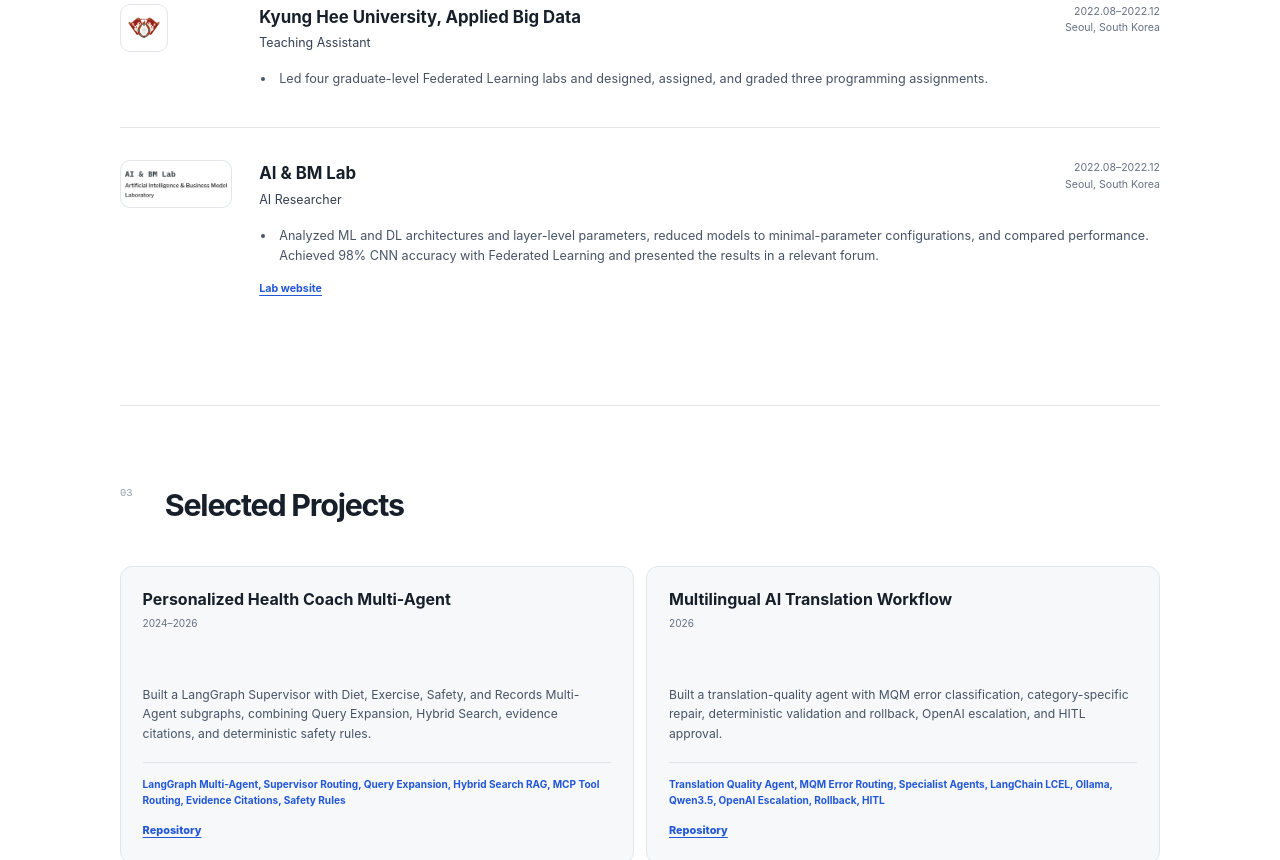
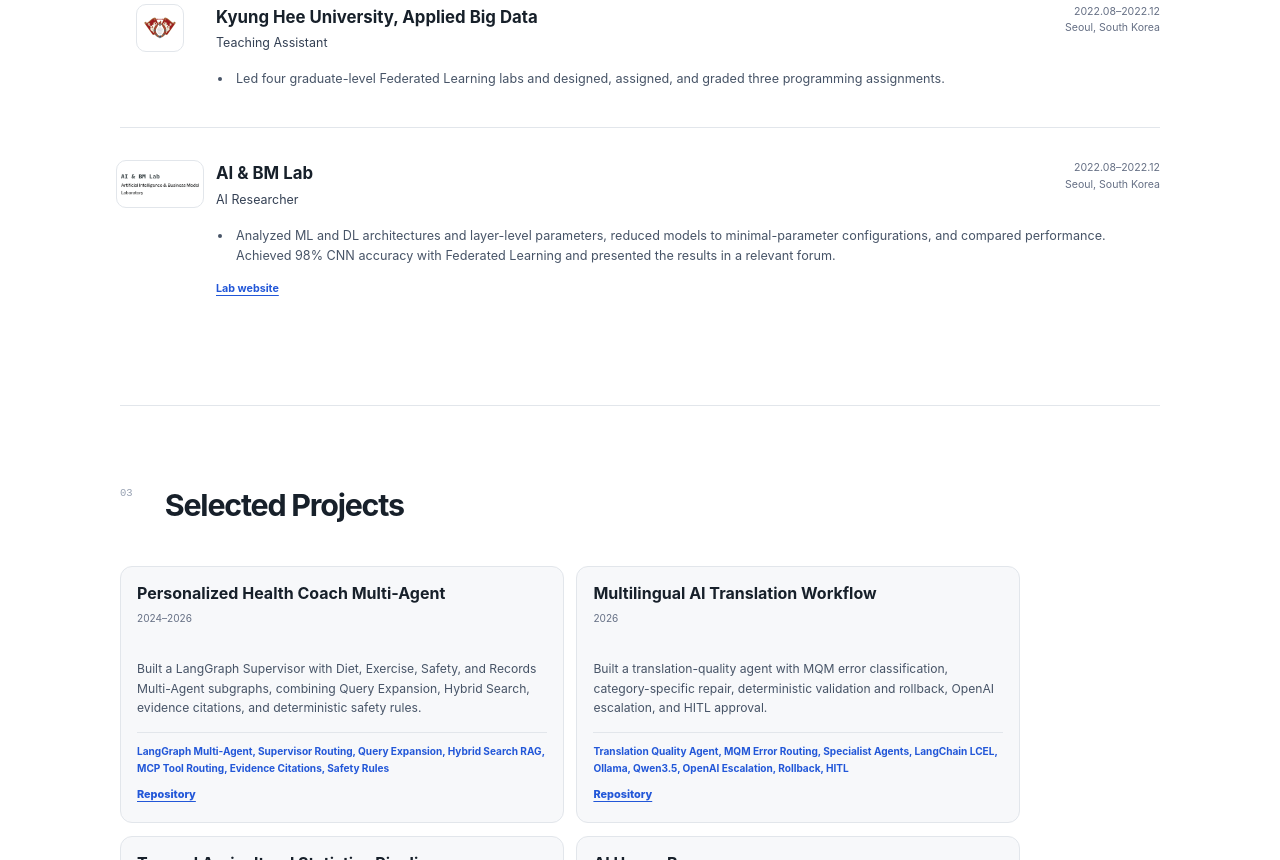
Before and after one commit to sihunwang-skala/sihunwang-skala, a plain HTML site: page docs/index.html in a window 1280 px wide. Shown: the part 1940-2800 px from the top of the page. Drawn offline with Linux system fonts and the light colour scheme.

Commit message:
Tighten portfolio card spacing

```diff
--- a/docs/styles.css
+++ b/docs/styles.css
@@ -48,10 +48,10 @@ html[lang="ko"] p,html[lang="ko"] li,html[lang="ko"] h1,html[lang="ko"] h2,html[
 .section-title p { margin:.2rem 0 0; color:var(--muted); font-size:.67rem; }
 
 .resume-list { border-top:1px solid var(--line); }
-.resume-entry { display:grid; grid-template-columns:minmax(48px,120px) 1fr; gap:1.2rem; padding:2rem 0; border-bottom:1px solid var(--line); }
+.resume-entry { display:grid; grid-template-columns:80px minmax(0,1fr); gap:1rem; padding:2rem 0; border-bottom:1px solid var(--line); }
 .resume-entry:last-child { border-bottom:0; }
-.organization-logo { width:48px; height:48px; padding:7px; border:1px solid var(--line); border-radius:10px; object-fit:contain; background:var(--white); }
-.organization-logo.lab-wordmark { width:112px; height:48px; padding:4px; object-fit:contain; }
+.organization-logo { justify-self:center; width:48px; height:48px; padding:7px; border:1px solid var(--line); border-radius:10px; object-fit:contain; background:var(--white); }
+.organization-logo.lab-wordmark { width:88px; height:48px; padding:4px; object-fit:contain; }
 .entry-heading { display:grid; grid-template-columns:1fr auto; gap:1rem; }
 .entry-heading h3 { margin:0; font-size:1.05rem; }
 .entry-heading h3 a { text-decoration:none; }
@@ -80,14 +80,14 @@ html[lang="ko"] p,html[lang="ko"] li,html[lang="ko"] h1,html[lang="ko"] h2,html[
 .education-aside { display:flex; flex-direction:column; align-items:flex-end; gap:.55rem; }
 .education-aside>strong { color:var(--blue); font-size:.75rem; }
 
-.project-list { display:grid; grid-template-columns:repeat(2,1fr); gap:.8rem; }
-.project-list article { padding:1.35rem; border:1px solid var(--line); border-radius:12px; background:var(--surface); }
-.project-heading { min-height:5rem; }
+.project-list { max-width:900px; display:grid; grid-template-columns:repeat(2,minmax(0,1fr)); gap:.8rem; }
+.project-list article { padding:1rem; border:1px solid var(--line); border-radius:12px; background:var(--surface); }
+.project-heading { min-height:4rem; }
 .project-heading h3 { margin:0; font-size:1rem; line-height:1.3; }
 .project-heading time { display:block; margin-top:.35rem; color:var(--muted); font-size:.63rem; }
-.project-list article>p:not(.stack) { margin:1rem 0 0; color:#475467; font-size:.76rem; }
-.stack { margin:1.2rem 0 0; padding-top:.8rem; border-top:1px solid var(--line); color:var(--blue); font-size:.63rem; font-weight:700; }
-.project-link { display:inline-block; margin-top:.85rem; color:var(--blue); font-size:.68rem; font-weight:800; text-underline-offset:.2rem; }
+.project-list article>p:not(.stack) { margin:.75rem 0 0; color:#475467; font-size:.76rem; }
+.stack { margin:.9rem 0 0; padding-top:.65rem; border-top:1px solid var(--line); color:var(--blue); font-size:.63rem; font-weight:700; }
+.project-link { display:inline-block; margin-top:.65rem; color:var(--blue); font-size:.68rem; font-weight:800; text-underline-offset:.2rem; }
 
 .skills-list { margin:0; border-top:1px solid var(--line); }
 .skills-list div { display:grid; grid-template-columns:180px 1fr; gap:1.5rem; padding:1rem 0; border-bottom:1px solid var(--line); }
@@ -125,9 +125,9 @@ footer { display:flex; justify-content:space-between; gap:1rem; padding:1.4rem c
   .hero-facts div { padding:.6rem 0; border-right:0; border-bottom:1px solid var(--line); }
   .section-title { grid-template-columns:2rem 1fr; }
   .resume-section { padding-block:3.5rem; }
-  .resume-entry { grid-template-columns:minmax(40px,100px) 1fr; gap:.8rem; }
+  .resume-entry { grid-template-columns:56px minmax(0,1fr); gap:.75rem; }
   .organization-logo { width:40px; height:40px; }
-  .organization-logo.lab-wordmark { width:96px; height:40px; }
+  .organization-logo.lab-wordmark { width:72px; height:40px; }
   .entry-heading { grid-template-columns:1fr; }
   .entry-meta { text-align:left; }
   .education-list article { grid-template-columns:40px 1fr; gap:.8rem; }
```
